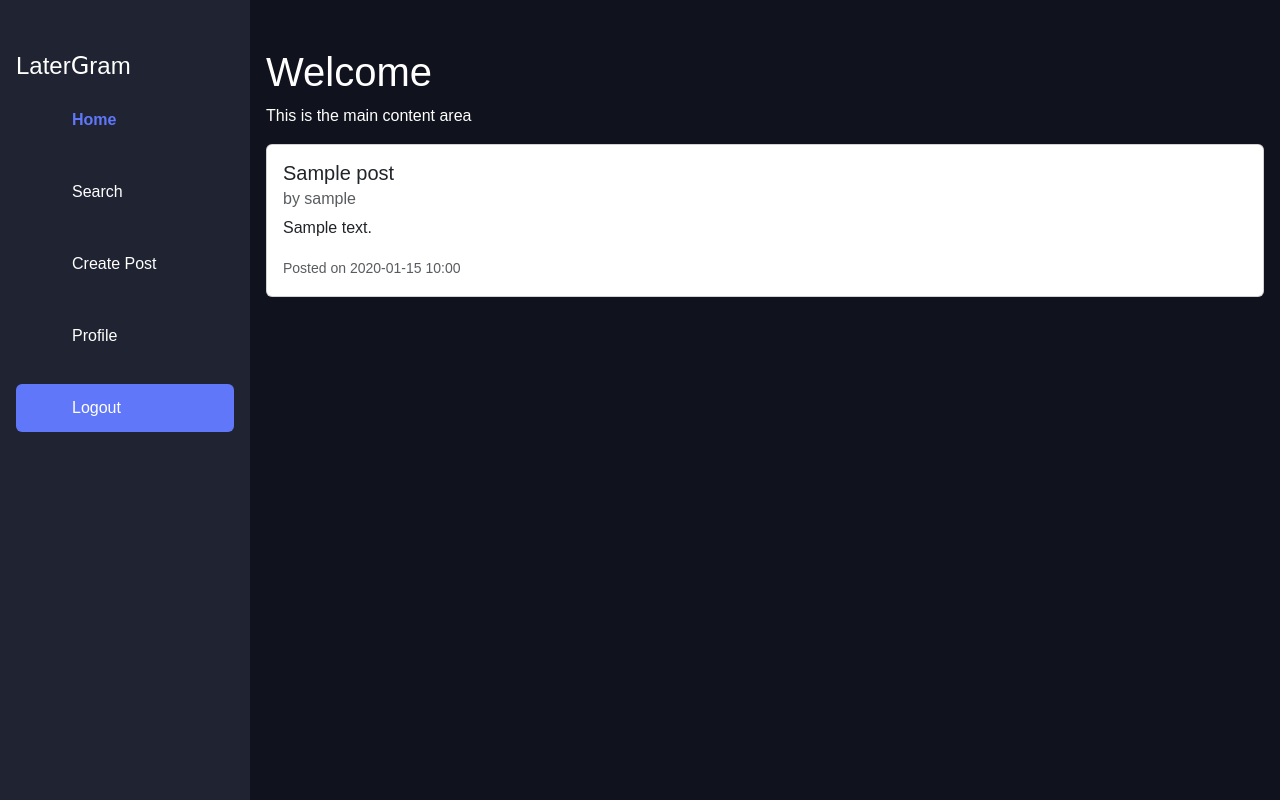
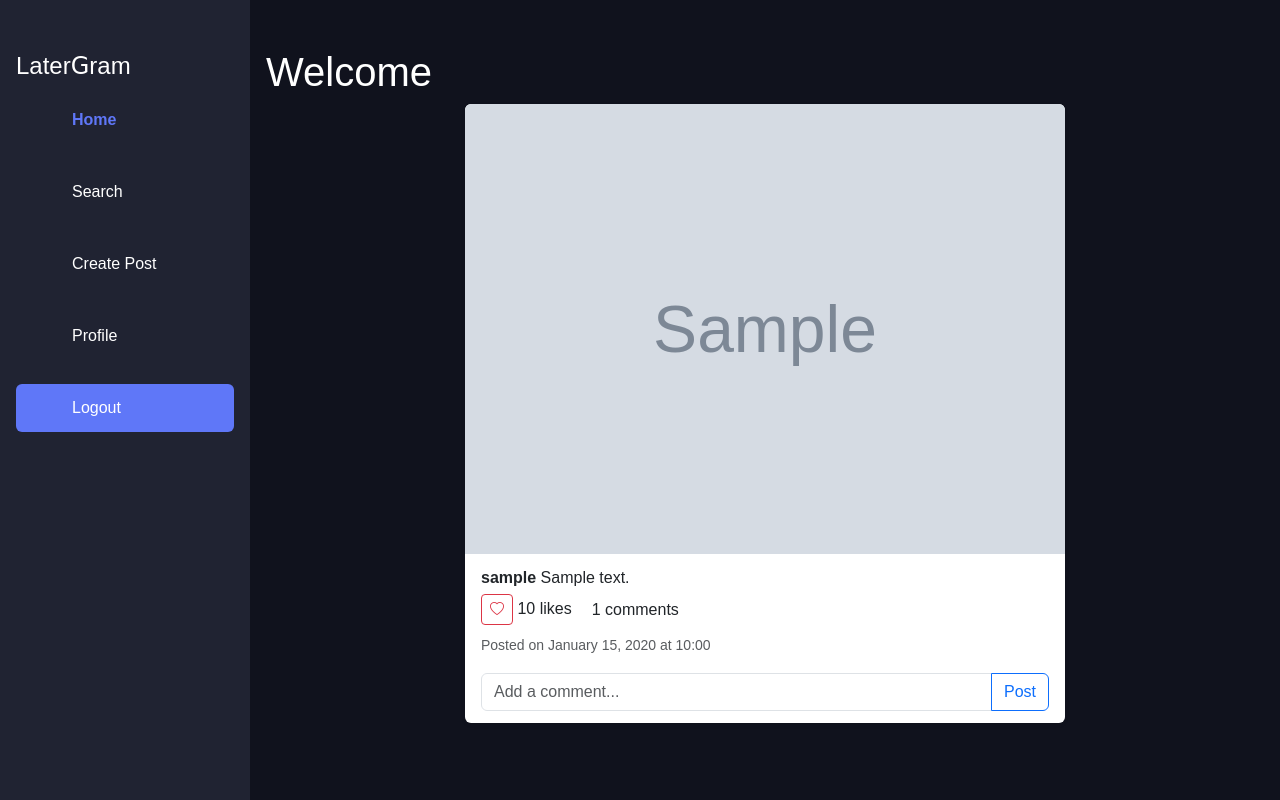
Before and after one commit to llgsjsm/Latergram, a Flask app: template app-server/templates/home.html in a window 1280 px wide. Run offline with Flask 2, Linux system fonts and the light colour scheme; the template is opened without the code that fills it: most values are stand-ins (such as "Sample title", 1, 10 or a date in 2020); grey boxes marked "Sample" are stand-in pictures; parts of the project's set-up code (start-up, migrations or seed data) failed here and were passed over; some libraries are stand-ins or nearby versions.

Commit message:
Implemented some parts of feed page

```diff
--- a/app-server/app.py
+++ b/app-server/app.py
@@ -3,7 +3,7 @@ import requests
 import json
 import os
 from dotenv import load_dotenv  # Add this import
-from models import db, Post
+from models import db, Post, Comment
 from managers import AuthenticationManager, FeedManager
 from managers.authentication_manager import bcrypt
 from werkzeug.utils import secure_filename
@@ -164,6 +164,36 @@ def create_post():
 
     return render_template('create_post.html')
 
+@app.route('/like/<int:post_id>', methods=['POST'])
+def like_post(post_id):
+    post = Post.query.get_or_404(post_id)
+    post.like += 1
+    db.session.commit()
+    return redirect(url_for('home'))
+
+@app.route('/comment/<int:post_id>', methods=['POST'])
+def add_comment(post_id):
+    post = Post.query.get_or_404(post_id)
+    content = request.form.get('comment')
+
+    parent_comment_id = request.form.get('parentCommentId')
+
+    # Convert '0' to None (top-level comment)
+    if parent_comment_id in (None, '0', 0):
+        parent_comment_id = None
+
+    if content:
+        new_comment = Comment(
+            commentContent=content,
+            authorId=session['user_id'],
+            postId=post.postId,
+            timestamp=datetime.utcnow(),
+            parentCommentId=parent_comment_id
+        )
+        db.session.add(new_comment)
+        db.session.commit()
+    return redirect(url_for('home'))
+
 
 
 
--- a/app-server/static/assets/css/main.css
+++ b/app-server/static/assets/css/main.css
@@ -71,3 +71,36 @@ html {
     background-color: var(--color-primary);
     color: var(--color-white);
 }
+
+.feed {
+  max-width: 600px;
+  width: 100%;
+}
+
+.post {
+  border-radius: 12px;
+  overflow: hidden;
+  background-color: #fff;
+}
+
+.post img {
+  width: 100%;
+  object-fit: cover;
+  height: auto;
+}
+
+.card-header img {
+  object-fit: cover;
+  border-radius: 50%;
+}
+
+.card-header {
+  padding: 0.75rem 1rem;
+  display: flex;
+  align-items: center;
+  background-color: white;
+}
+
+.card-body {
+  padding: 0.75rem 1rem;
+}
--- /dev/null
+++ b/app-server/static/bootstrap/css/package.json
@@ -0,0 +1,5 @@
+{
+  "dependencies": {
+    "bootstrap-icons": "^1.13.1"
+  }
+}
--- a/app-server/templates/home.html
+++ b/app-server/templates/home.html
@@ -1,31 +1,19 @@
 <!DOCTYPE html>
 <html lang="en">
+
 <head>
   <meta charset="UTF-8" />
   <meta name="viewport" content="width=device-width, initial-scale=1.0" />
   <title>Latergram</title>
 
   <!-- Local CSS -->
-    <link
-      rel="stylesheet"
-      href="{{ url_for('static', filename='styles.css') }}"
-    />
-    <link
-      rel="stylesheet"
-      href="{{ url_for('static', filename='bootstrap/css/bootstrap.min.css') }}"
-    />
-    <link
-      rel="stylesheet"
-      href="{{ url_for('static', filename='fontawesome/css/all.min.css') }}"
-    />
-    <link
-      rel="stylesheet"
-      href="{{ url_for('static', filename='fonts/beau-rivage/style.css') }}"
-    />
-    <link
-      rel="stylesheet"
-      href="{{ url_for('static', filename='assets/css/main.css') }}"
-    />
+  <link rel="stylesheet" href="{{ url_for('static', filename='styles.css') }}" />
+  <link rel="stylesheet" href="{{ url_for('static', filename='bootstrap/css/bootstrap.min.css') }}" />
+  <link rel="stylesheet" href="{{ url_for('static', filename='bootstrap/css/node_modules/bootstrap-icons/font/bootstrap-icons.css') }}">
+  <link rel="stylesheet" href="{{ url_for('static', filename='fontawesome/css/all.min.css') }}" />
+  <link rel="stylesheet" href="{{ url_for('static', filename='fonts/beau-rivage/style.css') }}" />
+  <link rel="stylesheet" href="{{ url_for('static', filename='assets/css/main.css') }}" />
+
 </head>
 
 <body>
@@ -36,36 +24,28 @@
       </a>
       <ul class="nav nav-pills flex-column">
         <li class="nav-item">
-            <a class="nav-link active" href="#"
-              ><i class="fas fa-house"></i>Home</a
-            >
+          <a class="nav-link active" href="#"><i class="fas fa-house"></i>Home</a>
         </li>
         <li class="nav-item">
-            <a class="nav-link" href="#"
-              ><i class="fas fa-magnifying-glass"></i>Search</a
-            >
+          <a class="nav-link" href="#"><i class="fas fa-magnifying-glass"></i>Search</a>
         </li>
         <li class="nav-item">
-            <a class="nav-link" href="{{ url_for('create_post') }}"
-              ><i class="fas fa-plus"></i>Create Post</a
-            >
+          <a class="nav-link" href="{{ url_for('create_post') }}"><i class="fas fa-plus"></i>Create Post</a>
         </li>
         <li class="nav-item">
           <a class="nav-link" href="#"><i class="fas fa-user"></i>Profile</a>
         </li>
         <li class="nav-item">
-            <a id="logout-btn" class="nav-link" href="#"
-              ><i class="fas fa-arrow-right-from-bracket"></i>Logout</a
-            >
+          <a id="logout-btn" class="nav-link" href="#"><i class="fas fa-arrow-right-from-bracket"></i>Logout</a>
         </li>
       </ul>
     </nav>
 
     <div class="flex-grow-1 py-5 px-3">
       <h1>Welcome</h1>
-        <p>This is the main content area</p>
+      <!-- <p>This is the main content area</p> -->
 
-        <div class="posts">
+      <!-- <div class="posts">
           {% for post in posts %}
           <div class="card mb-3">
             <div class="card-body">
@@ -82,11 +62,77 @@
             </div>
           </div>
           {% endfor %}
+        </div> -->
+
+      <div class="container d-flex justify-content-center">
+        <div class="feed w-100" style="max-width: 600px;">
+          {% for post in posts %}
+          <div class="post card mb-4 border-0 shadow-sm rounded">
+
+            <!-- Post Image -->
+            <img src="{{ post.image }}" class="card-img-top" alt="Post image" />
+
+            <!-- Post Caption -->
+            <div class="card-body">
+              <p class="card-text mb-1">
+                <strong>{{ post.author.username }}</strong> {{ post.content }}
+              </p>
+
+              <!-- Like and Comment Info -->
+              <div class="d-flex align-items-center mb-2">
+
+                <!-- Like Button -->
+                <form method="POST" action="{{ url_for('like_post', post_id=post.postId) }}" class="me-3">
+                  <button type="submit" class="btn btn-sm btn-outline-danger">
+                    <i class="bi bi-heart"></i>
+                  </button>
+                  <span>{{ post.like }} likes</span>
+                </form>
+
+                <!-- Comment Count -->
+                <i class="far fa-comment me-1"></i>
+                <span>{{ post.comments|length }} comments</span>
               </div>
+
+              <!-- Posted Time -->
+              <p class="card-text">
+                <small class="text-muted">
+                  Posted on {{ post.timeOfPost.strftime('%B %d, %Y at %H:%M') }}
+                </small>
+              </p>
+
+              <!-- Display Comments -->
+              <div class="mt-3">
+                {% for comment in post.comments %}
+                {% if comment.parentCommentId == None %}
+                <p class="mb-1">
+                  <strong>{{ comment.author.username }}</strong> {{ comment.commentContent }}
+                </p>
+                {% endif %}
+                {% endfor %}
+              </div>
+
+              <!-- Add Comment Form -->
+              <form method="POST" action="{{ url_for('add_comment', post_id=post.postId) }}">
+                <div class="input-group mt-2">
+                  <input type="text" name="comment" class="form-control" placeholder="Add a comment..." required />
+                  <button type="submit" class="btn btn-outline-primary">Post</button>
+                </div>
+              </form>
+            </div>
+          </div>
+          {% endfor %}
+        </div>
+      </div>
+
+
+
+
     </div>
   </div>
 
   <!-- Local JS -->
   <script src="{{ url_for('static', filename='bootstrap/js/bootstrap.bundle.min.js') }}"></script>
 </body>
+
 </html>
```
Also changed, not shown: app-server/static/bootstrap/css/package-lock.json (added). Lines whose indentation alone changed are shown as unchanged.
